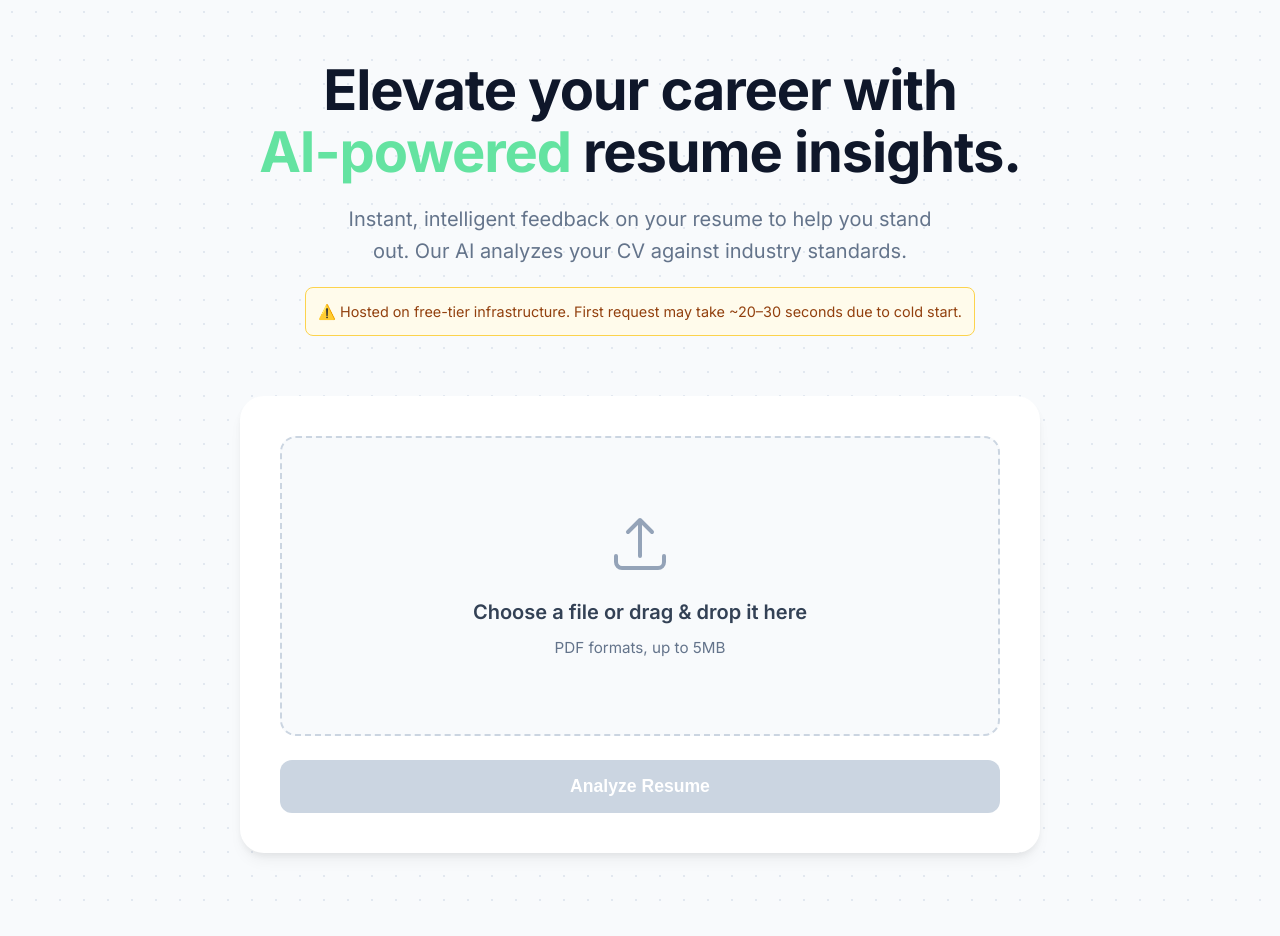
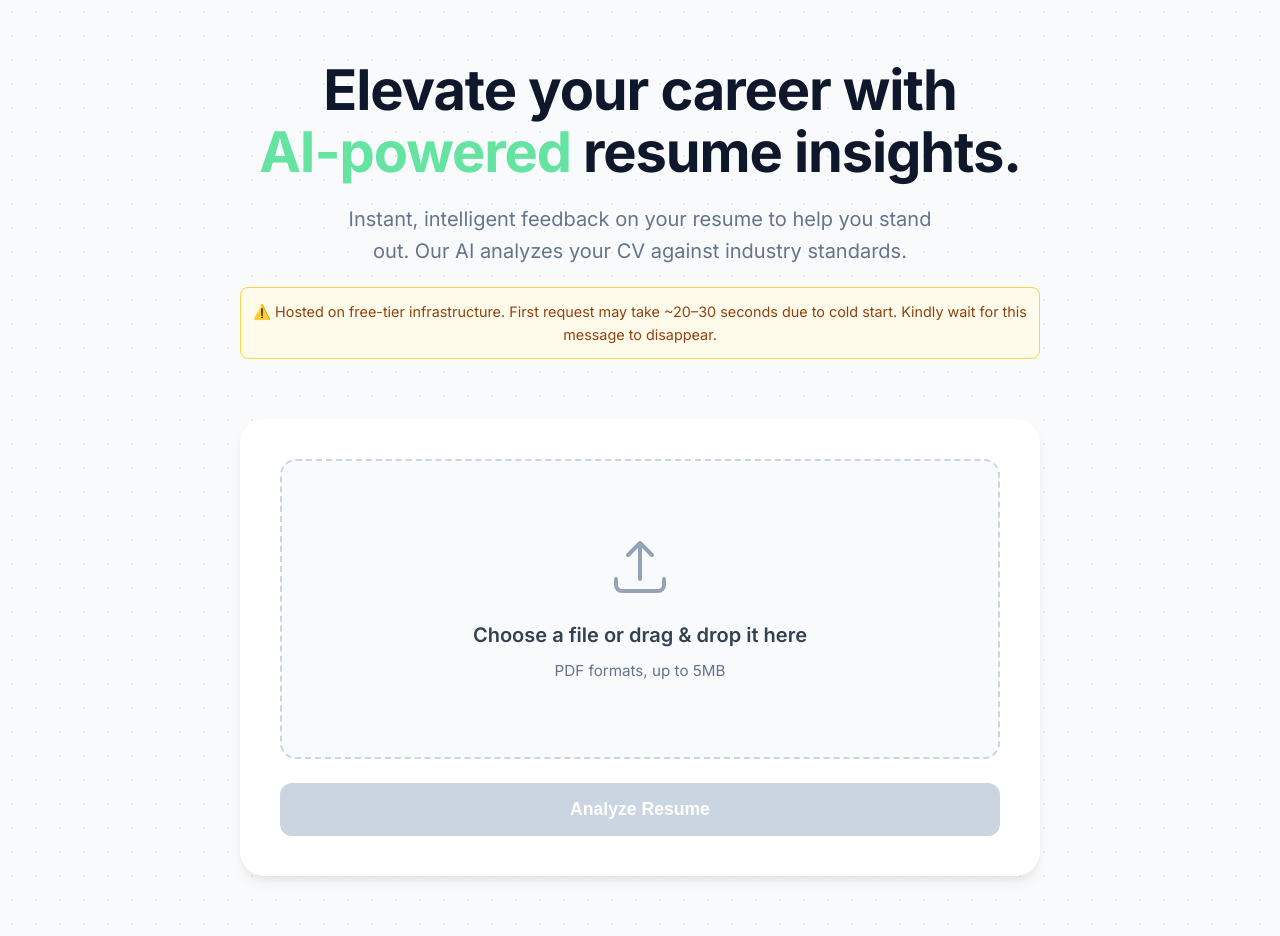
Before and after one commit to parthz-13/ElevateCV, a React (Vite) app in the folder frontend/: page / in a window 1280 px wide. Before the commit the page ends 913 px from the top, so only its background shows below. Built offline with nearby package versions, Linux system fonts and the light colour scheme; no server answers.

Commit message:
addressed cold start due to free tier infra

```diff
--- a/frontend/src/App.jsx
+++ b/frontend/src/App.jsx
@@ -98,6 +98,7 @@ function App() {
         {!apiHealthy && (
           <div className="warning-banner">
             ⚠️ Hosted on free-tier infrastructure. First request may take ~20–30 seconds due to cold start.
+               Kindly wait for this message to disappear.
           </div>
         )}
       </div>
```
